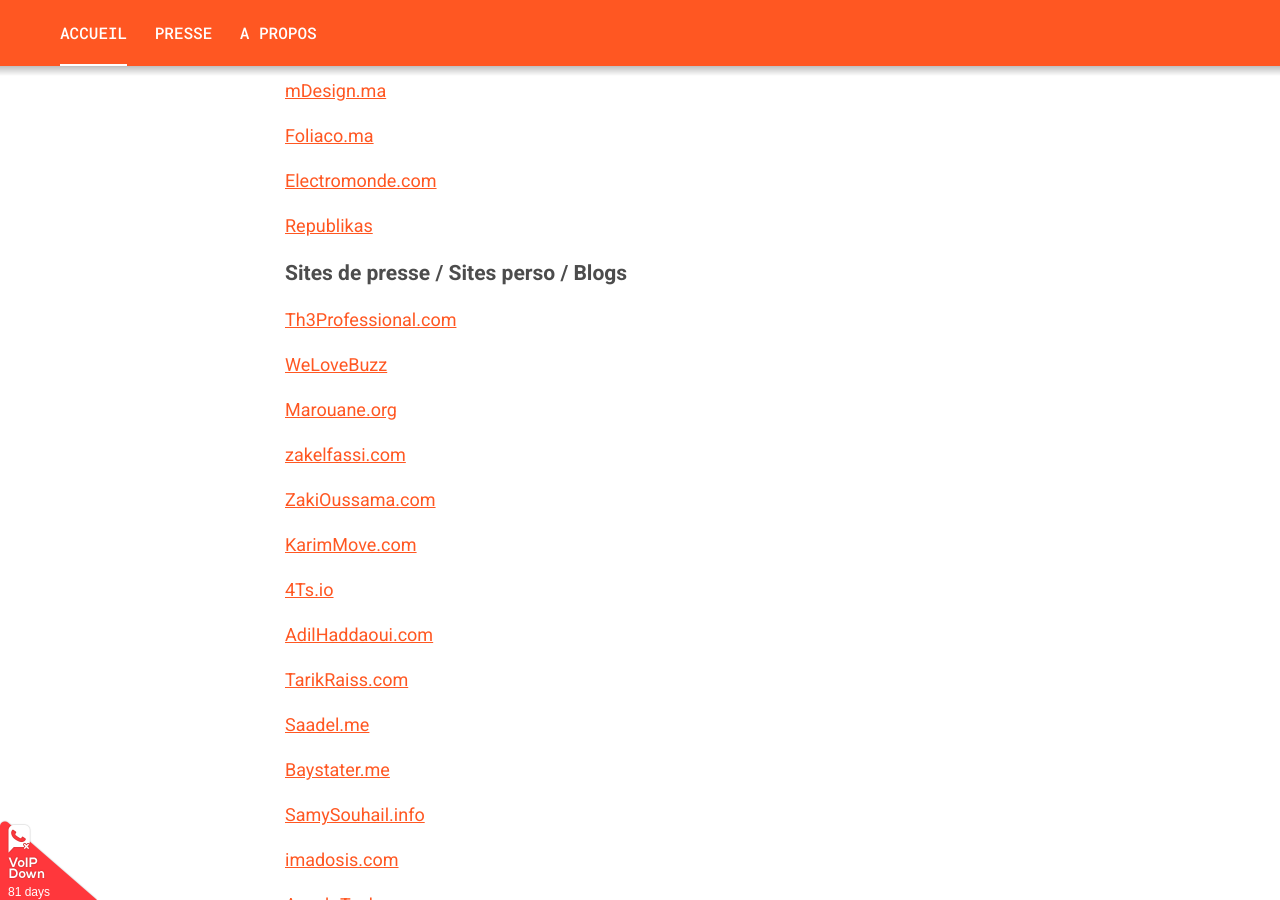
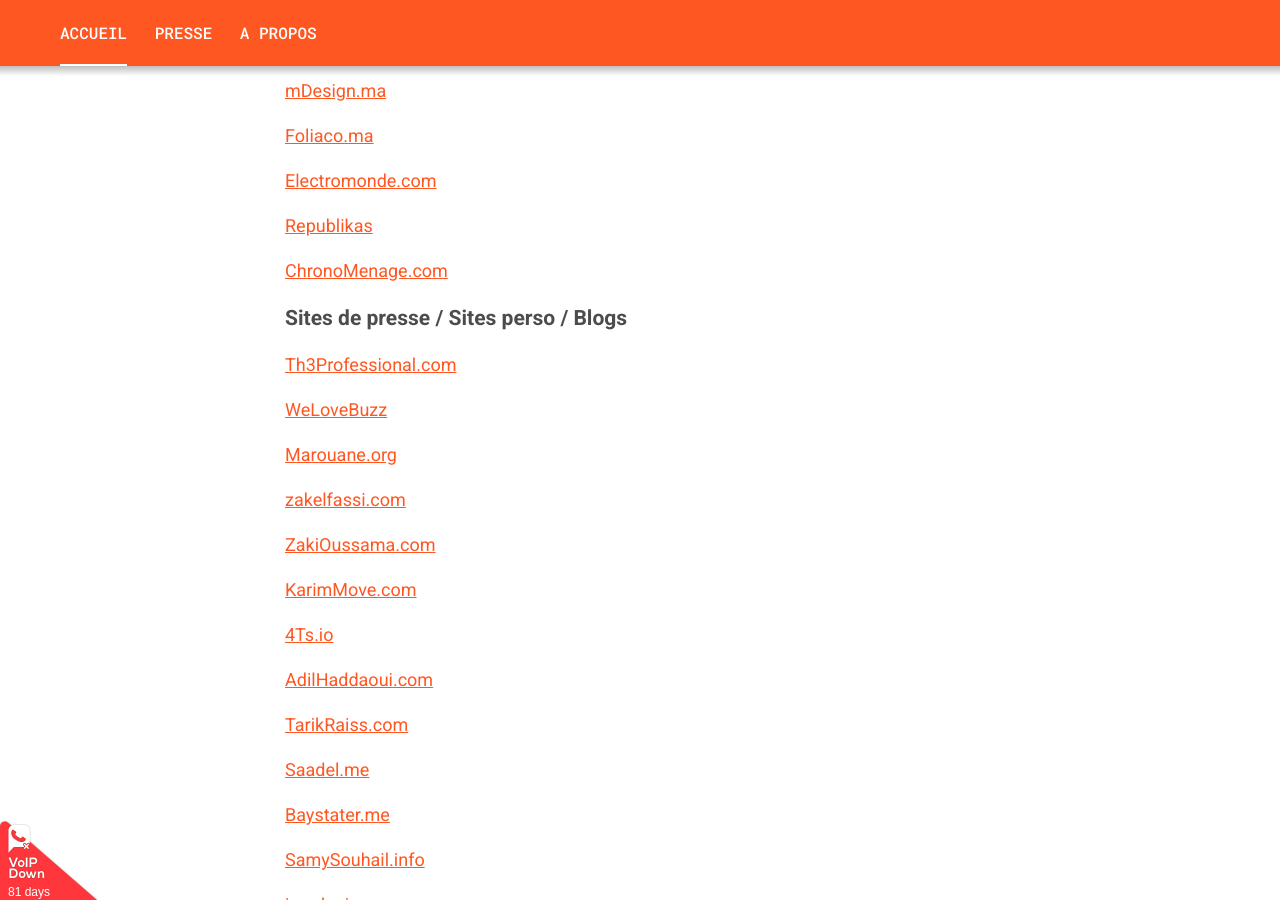
Before and after one commit to VoIPDown/voipdown.github.io, a Jekyll site: the page built from index.markdown, in a window 1280 px wide and 900 px high, scrolled down 4430 px. Built offline with Jekyll 4.4.1, drawn with Linux system fonts in a browser that asks for light colours.

Commit message:
Add supporter.

```diff
--- a/_data/supporters.yml
+++ b/_data/supporters.yml
@@ -189,6 +189,10 @@
 
 - name: Republikas
   link: https://www.republikas.com
+  type: company
+
+- name: ChronoMenage.com
+  link: http://chronomenage.com
   type: company
 
 # News sites / Personal sites / Blogs
```
